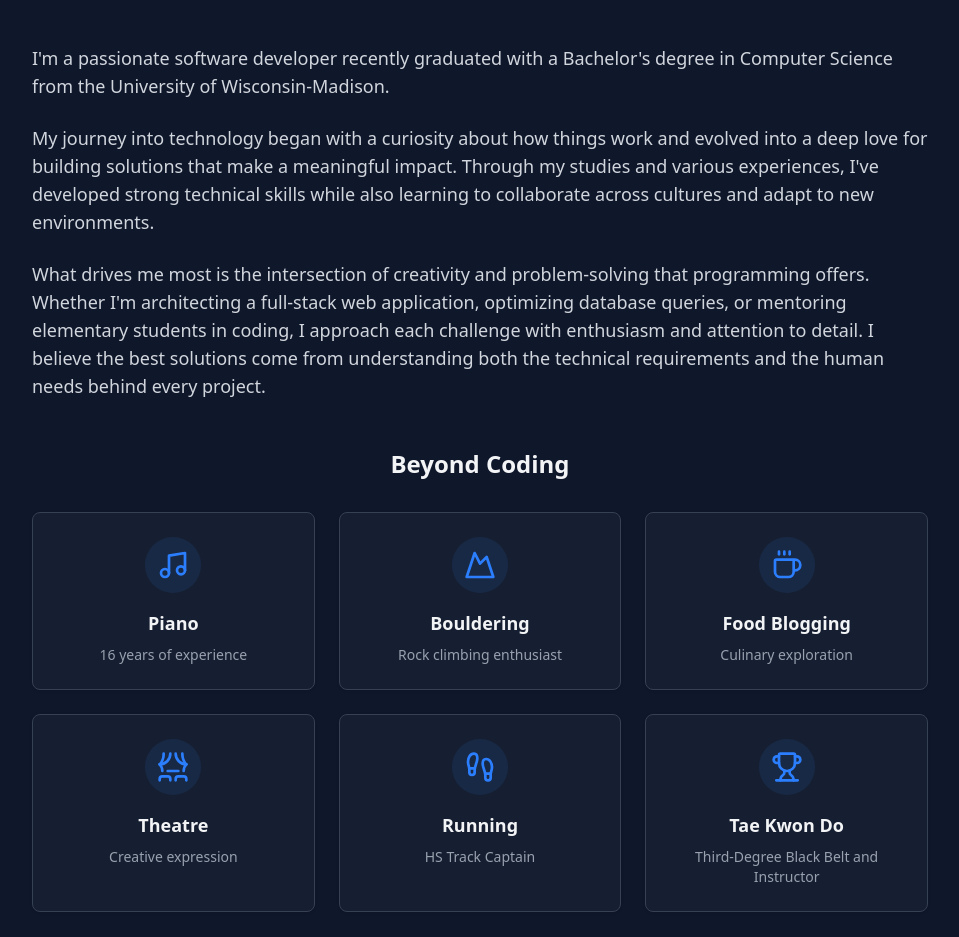
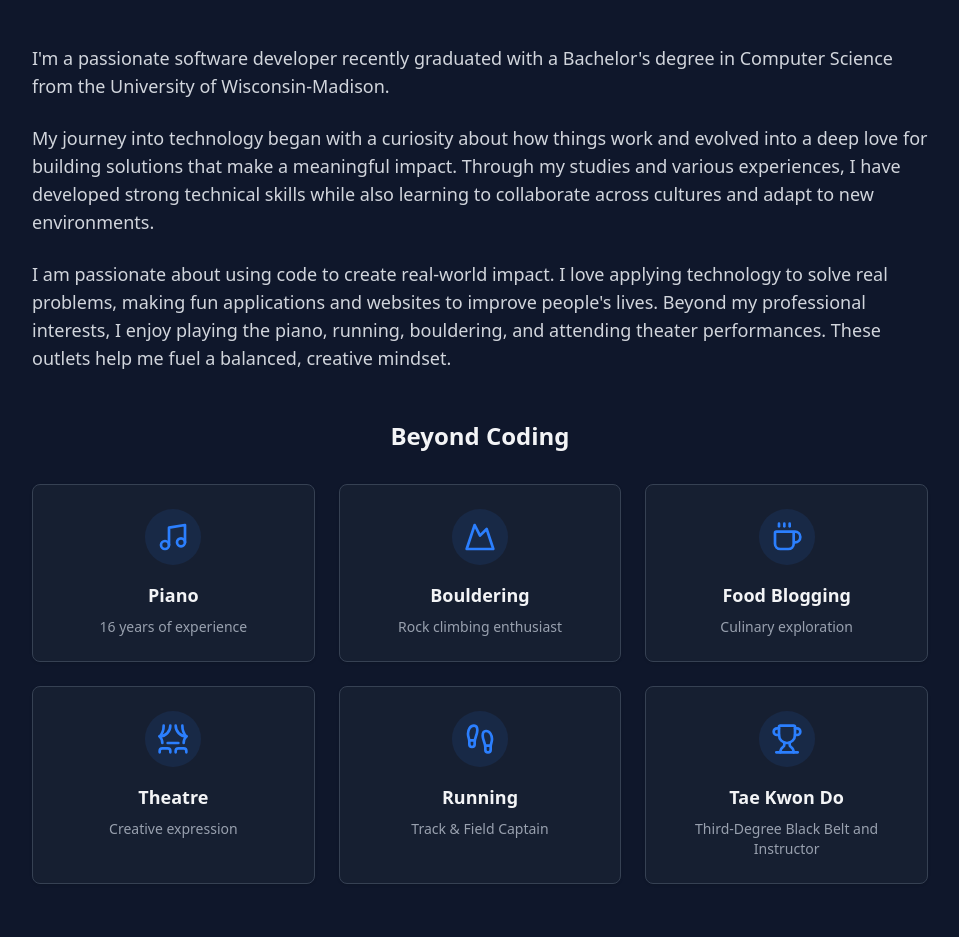
Before and after one commit to tannerlee119/Tanner-Lee-Personal-Portfolio, a Next.js app: page / in a window 1280 px wide. Shown: the part 960-1897 px from the top of the page, without its empty margins (160-1119 px from the left). Built offline with nearby package versions, Linux system fonts and the light colour scheme.

Commit message:
Update About component with refined personal description and interests; modify navigation button color for improved visibility; set live URL to null in projects component for accuracy.

```diff
--- a/src/components/about.tsx
+++ b/src/components/about.tsx
@@ -7,7 +7,7 @@ const interests = [
   { name: 'Bouldering', icon: Mountain, description: 'Rock climbing enthusiast' },
   { name: 'Food Blogging', icon: Coffee, description: 'Culinary exploration' },
   { name: 'Theatre', icon: Theater, description: 'Creative expression' },
-  { name: 'Running', icon: Footprints, description: 'HS Track Captain' },
+  { name: 'Running', icon: Footprints, description: 'Track & Field Captain' },
   { name: 'Tae Kwon Do', icon: Trophy, description: 'Third-Degree Black Belt and Instructor' }
 ]
 
@@ -32,16 +32,15 @@ export function About() {
               <p className="text-lg">
                 My journey into technology began with a curiosity about how things work and evolved into a
                 deep love for building solutions that make a meaningful impact. Through my studies and
-                various experiences, I&apos;ve developed strong technical skills while also learning to
+                various experiences, I have developed strong technical skills while also learning to
                 collaborate across cultures and adapt to new environments.
               </p>
 
               <p className="text-lg">
-                What drives me most is the intersection of creativity and problem-solving that programming
-                offers. Whether I&apos;m architecting a full-stack web application, optimizing database queries,
-                or mentoring elementary students in coding, I approach each challenge with enthusiasm and
-                attention to detail. I believe the best solutions come from understanding both the technical
-                requirements and the human needs behind every project.
+                I am passionate about using code to create real-world impact. I love applying technology to
+                solve real problems, making fun applications and websites to improve people's lives.
+                Beyond my professional interests, I enjoy playing the piano, running, bouldering,
+                and attending theater performances. These outlets help me fuel a balanced, creative mindset.
               </p>
             </div>
           </div>
--- a/src/components/navigation.tsx
+++ b/src/components/navigation.tsx
@@ -54,7 +54,7 @@ export function Navigation() {
           <div className="flex-shrink-0">
             <button
               onClick={() => handleNavClick('#')}
-              className="text-xl font-bold text-blue-500 hover:text-blue-400 transition-colors cursor-pointer"
+              className="text-xl font-bold text-gray-100 hover:text-blue-500 transition-colors cursor-pointer"
               aria-label="Scroll to top"
             >
               Tanner Lee
--- a/src/components/projects.tsx
+++ b/src/components/projects.tsx
@@ -21,7 +21,7 @@ const projects = [
     image: '/projects/biterank.png',
     technologies: ['React', 'TypeScript', 'Node.js', 'PostgreSQL', 'Drizzle ORM', 'Google Places API', 'Maps Integration'],
     githubUrl: 'https://github.com/tannerlee119/BiteRank',
-    liveUrl: 'https://biterank.vercel.app',
+    liveUrl: null,
     featured: true
   },
   {
```
